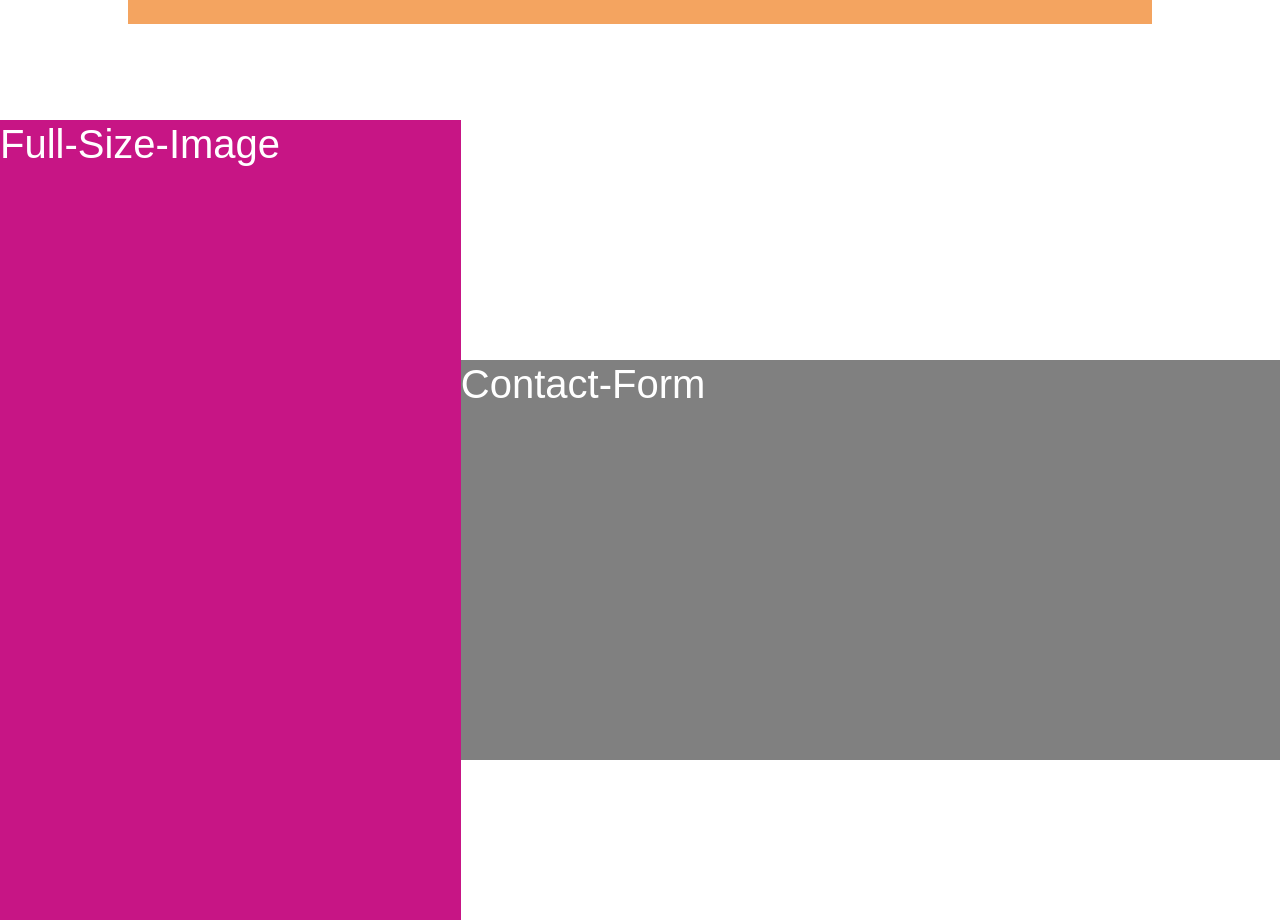
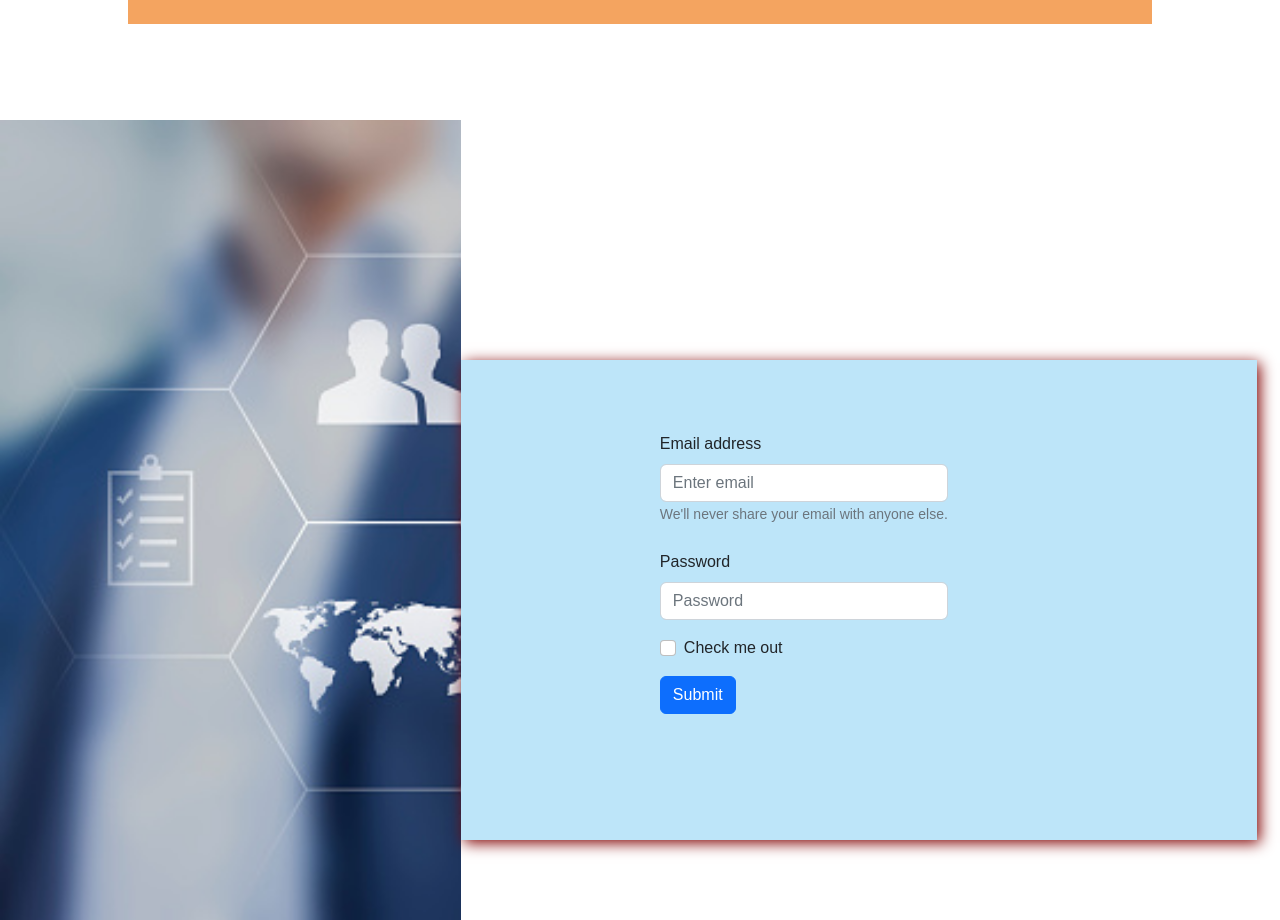
Before and after one commit to shivanipatil07/project1_IB03, a React (Create React App) app: page / in a window 1280 px wide. Shown: the part 3120-4040 px from the top of the page. Built offline with nearby package versions, Linux system fonts and the light colour scheme.

Commit message:
image added in assets folder

```diff
--- a/src/react-assign-1/Navbar/Contact/Contact.css
+++ b/src/react-assign-1/Navbar/Contact/Contact.css
@@ -9,33 +9,42 @@
 .contact-sub1{
     height: 100vh;
     width: 36vw;
-    background-color: mediumvioletred;
+    /* background-color: mediumvioletred; */
+    background-image: url(../assets/contact-1.jpg);
+    background-repeat: no-repeat;
+    background-size: cover;
 }
 .contact-sub1 h1{
     color:white;
 
 }
 .contact-sub2{
-    height: 50vh;
-    width:64vw;
-    background-color: grey;
+    height: 60vh;
+    width:62.2vw;
+    background-color: rgb(189, 229, 249);
     position: absolute;
     top:30%;
     left: 36%;
+    box-shadow: 3px 3px 14px 0px rgba(128, 0, 0, 1);
 }
 .contact-sub2 h1{
     color: white;
 }
-
+.form{
+    position: absolute;
+    left: 25%;
+    top: 15%;
+}
 @media screen and (max-width:500px){
     .contact-sub1{
         display: none;
     }
     .contact-sub2{
-        height: 100%;
+        height: 50%;
         width: 100%;
         position: absolute;
-        top:0%;
+        top:25%;
         left: 0%;
     }
+
 }
--- a/src/react-assign-1/Navbar/Contact/Contact.js
+++ b/src/react-assign-1/Navbar/Contact/Contact.js
@@ -1,14 +1,36 @@
 import React from 'react'
 import './Contact.css'
+import Button from 'react-bootstrap/Button';
+import Form from 'react-bootstrap/Form';
 export default function Contact() {
     return (
         <div className='contact-main'>
 
             <div className='contact-sub2'>
-                <h1>Contact-Form</h1>
+            <Form className='form'>
+      <Form.Group className="mb-4" controlId="formBasicEmail">
+        <Form.Label>Email address</Form.Label>
+        <Form.Control type="email" placeholder="Enter email" />
+        <Form.Text className="text-muted">
+          We'll never share your email with anyone else.
+        </Form.Text>
+      </Form.Group>
+
+      <Form.Group className="mb-3" controlId="formBasicPassword">
+        <Form.Label>Password</Form.Label>
+        <Form.Control type="password" placeholder="Password" />
+      </Form.Group>
+      <Form.Group className="mb-3" controlId="formBasicCheckbox">
+        <Form.Check type="checkbox" label="Check me out" />
+      </Form.Group>
+      <Button variant="primary" type="submit">
+        Submit
+      </Button>
+    </Form>
+
             </div>
             <div className='contact-sub1'>
-                <h1>Full-Size-Image</h1>
+
             </div>
 
 
--- a/src/react-assign-1/Navbar/Navbar/Navbar.css
+++ b/src/react-assign-1/Navbar/Navbar/Navbar.css
@@ -1,7 +1,7 @@
 *{
     margin: 0%;
 }
-/* @import url("https://fonts.googleapis.com/css2?family=Titillium+Web:wght@300;400;700&display=swap"); */
+
 
 * {
 	padding: 0;
@@ -10,12 +10,6 @@
 	font-family: "Titillium Web", sans-serif;
 }
 
-/* :root {
-	--mainColor: #29335c;
-	--mainColorLight: #5767aa;
-	--secondaryColor: #db2b39;
-	--textColor: #eee;
-} */
 
 header {
 	display: flex;
@@ -81,7 +75,7 @@ nav {
 	}
 
 	header nav {
-		position: fixed;
+		position: absolute;
 		top: 0;
 		left: 0;
 		height: 100%;
```
Also changed, not shown: src/react-assign-1/Navbar/assets/contact-1.jpg.
